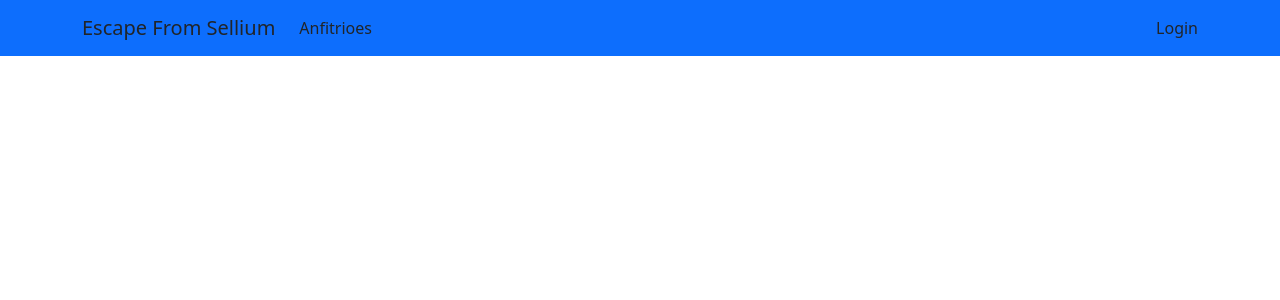
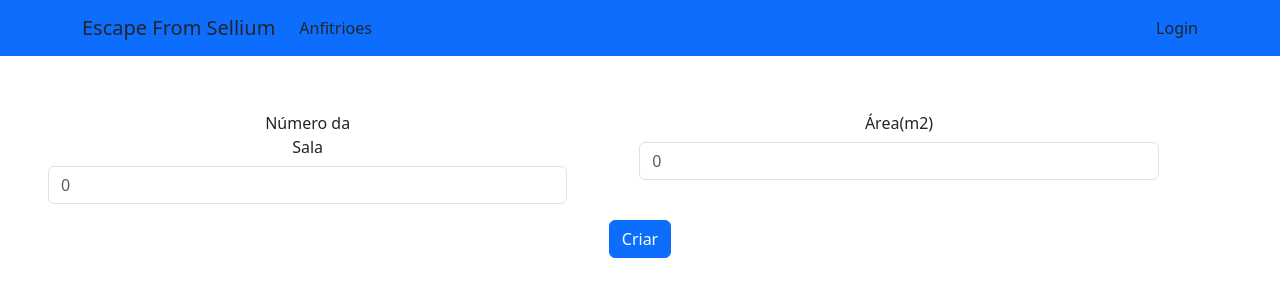
Before and after one commit to hgoncal2/efs, a React (Create React App) app: page /criasala in a window 1280 px wide. Shown: the top 300 px of the page. Built offline with nearby package versions, Linux system fonts and the light colour scheme; no server answers.

Commit message:
criar sala

```diff
--- a/src/App.js
+++ b/src/App.js
@@ -14,7 +14,7 @@ import { ReservasSala } from './Pages/ReservasSala.js';
 import { Salas } from './Pages/Salas';
 
 import { Sala } from './Pages/Sala';
-
+import { CriaSala } from './Pages/CriaSala';
 import  Axios  from 'axios';
 import { Login } from './Pages/Login.js';
 import Cookies from 'js-cookie';
@@ -23,7 +23,7 @@ import { NotFound } from './Pages/404';
 import { useState,useEffect,createContext  } from 'react';
 import Anfs from './Pages/Anfitrioes.js';
 import EditaAnf from './Pages/EditaAnf.js';
-import CriaAnfitriao from './Pages/CriaAnfitriao.js/index.js';
+import CriaAnfitriao from './Pages/CriaAnfitriao.js';
 
 export function getDifColor(difficulty){
 
@@ -121,6 +121,8 @@ function App()  {
         <Route path="/anfitrioes" element={<Anfs/>}></Route>
         <Route path="/anfitrioes/:id" element={<ReservasSala/>}></Route>
         <Route path="/salas" element={<Salas/>}></Route>
+        <Route path="/salas/:id" element={<Sala/>}></Route>
+        <Route path="/criasala" element={<CriaSala/>}></Route>
       </Routes>
     </Router>
     </div>
--- /dev/null
+++ b/src/Pages/CriaSala.js
@@ -0,0 +1,122 @@
+import React, { useEffect, useState, useContext } from "react";
+import { Link, useParams,useNavigate } from "react-router-dom";
+import { getDifColor } from "../App";
+
+import { LinkContainer } from "react-router-bootstrap";
+import { UserContext } from "../App";
+import { PencilFill } from "react-bootstrap-icons";
+import Axios from "axios";
+import Button from "react-bootstrap/Button";
+import { Card, Stack, Form, Row, Col,Alert } from "react-bootstrap";
+import { format } from "date-fns";
+
+import "bootstrap/dist/css/bootstrap.min.css";
+
+import Carousel from "react-bootstrap/Carousel";
+
+export const CriaSala = () => {
+  const [sala, setSala] = useState([]);
+   const [error, setError] = useState(null);
+  const { user, setUser } = useContext(UserContext);
+  const [showAlert, setShowAlert] = useState(null);
+
+  const navigate = useNavigate(); // Para redirecionar após criar sala
+
+
+
+  const ConstroiSala = () => {
+    //dados da sala
+    const [numero, setNumero] = useState("");
+    const [area, setArea] = useState("");
+    const [listaAnf, setListaAnf] = useState([]);
+
+
+    const  handleSave = async () => {
+
+  try {
+    let formData = new FormData();
+    formData.append("numero", numero);
+    formData.append("area", area);
+    formData.append("listaAnf","jonSilva")
+
+    const response = await Axios.post(
+      "http://localhost:5206/api/gerir/salas",
+
+
+        formData
+
+      ,{withCredentials:true}
+    ).then((res) => {
+      if (res.status != 200) {
+        throw new Error(res.statusText);
+      }
+      const data = res.data;
+      setShowAlert({msg : "Sala criada com sucesso!" , style:"success"})
+      setTimeout(() => {
+        navigate(-1); // Esconder o alerta após 1,2 segundos, por exemplo
+      }, 1200);
+    });
+  } catch (err) {
+    navigate(-1);
+    setShowAlert({msg:"Erro ao criar a Sala! Certifique-se que o número da sala não é repetido e tem 3 ou menos números",style:"danger"});
+
+  }
+}
+
+
+    const form = () => (
+      <Form className="text-center align-center">
+        <Form.Group as={Row} className="mb-3" controlId="formHorizontalEmail2">
+          <Col className="ms-5" sm={5}>
+            <Form.Label column sm={2}>
+              Número da Sala
+            </Form.Label>
+            <Form.Control
+              type="text"
+              required={true}
+              onChange={(e) => setNumero(e.target.value)}
+              value={numero}
+              placeholder="0"
+            />
+          </Col>
+          <Col className="ms-5" sm={5}>
+            <Form.Label column sm={2}>
+              Área(m2)
+            </Form.Label>
+            <Form.Control
+              type="text"
+              required
+              value={area}
+              onChange={(e) => setArea(e.target.value)}
+              placeholder="0"
+            />
+          </Col>
+        </Form.Group>
+
+
+
+        <Button variant="primary" onClick={handleSave}>
+          Criar
+        </Button>
+      </Form>
+    );
+
+    return <div>
+
+    {form()}
+    </div>;
+  };
+
+
+  return (
+    <div className="home">
+         {showAlert!=null && <Alert variant={showAlert.style} dismissible onClose={() => setShowAlert(null)}>{showAlert.msg}</Alert>}
+
+      <section className="titulo">
+        <ConstroiSala></ConstroiSala>
+      </section>
+    </div>
+  );
+};
+
+export default CriaSala;
--- a/src/Pages/Salas.js
+++ b/src/Pages/Salas.js
@@ -120,7 +120,8 @@ export const Salas = () => {
     ));
 
     return (
-      <table className="table">
+      <div>
+        <table className="table">
           <thead>
               <th>
                   SalaId
@@ -152,8 +153,11 @@ export const Salas = () => {
               {rows}
 
           </tbody>
-      </table>
-
+        </table>
+        <LinkContainer to={`/criaSala`}>
+          <Button className={`btn btn-outline-dark`} >CRIAR SALA</Button>
+        </LinkContainer>
+      </div>
     )
   };
 
```
